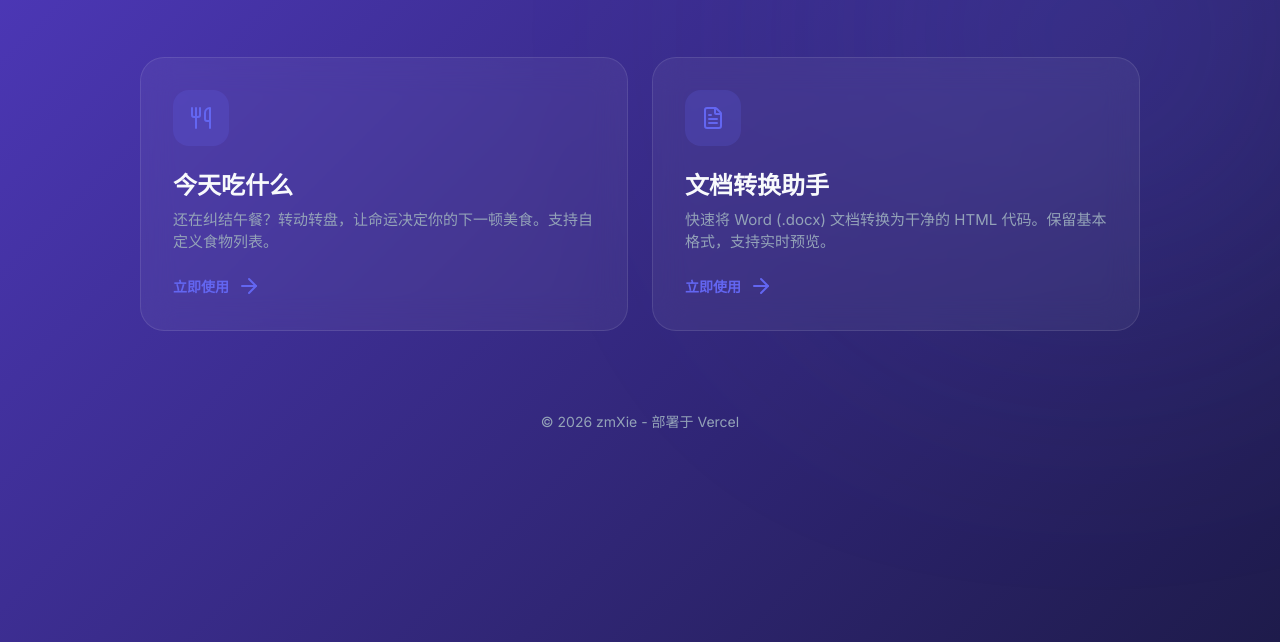
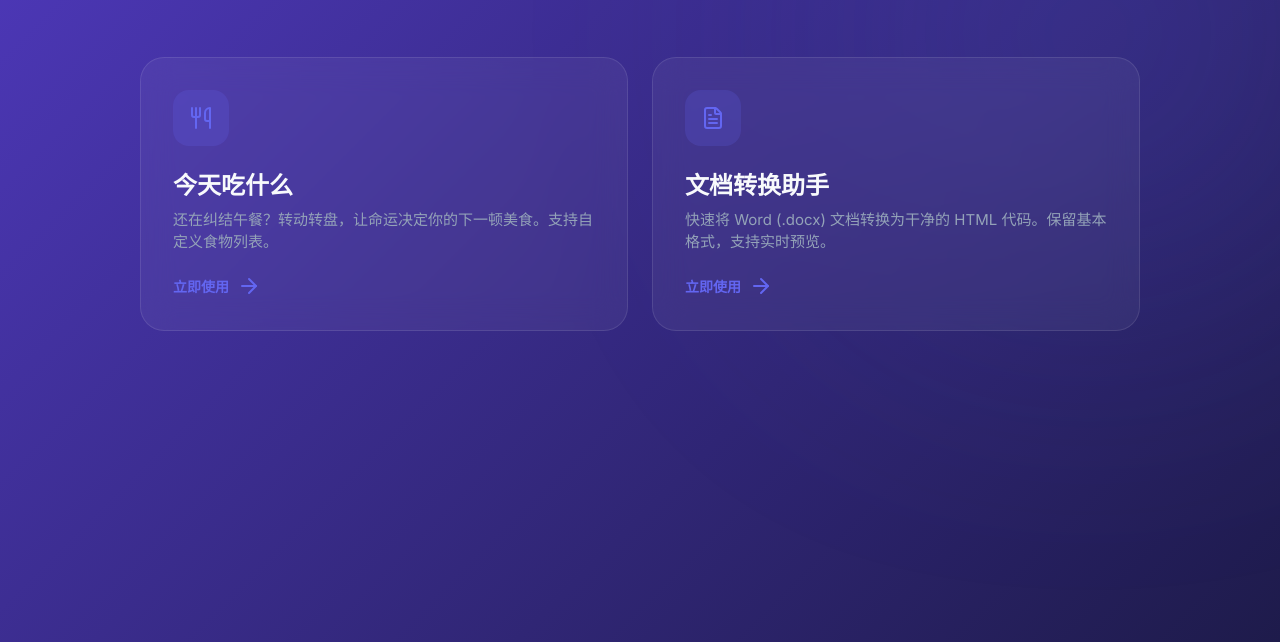
Before and after one commit to zmXie/static, a plain HTML site: page index.html in a window 1280 px wide. Shown: the part 158-800 px from the top of the page. Drawn offline with nearby package versions, Linux system fonts and the light colour scheme.

Commit message:
feat: 修改文件

```diff
--- a/index.html
+++ b/index.html
@@ -1,5 +1,6 @@
 <!DOCTYPE html>
 <html lang="zh-CN">
+
 <head>
     <meta charset="UTF-8">
     <meta name="viewport" content="width=device-width, initial-scale=1.0">
@@ -49,8 +50,13 @@
         }
 
         @keyframes float {
-            from { transform: translate(0, 0); }
-            to { transform: translate(-100px, 100px); }
+            from {
+                transform: translate(0, 0);
+            }
+
+            to {
+                transform: translate(-100px, 100px);
+            }
         }
 
         header {
@@ -145,11 +151,17 @@
         }
 
         @media (max-width: 640px) {
-            h1 { font-size: 36px; }
-            .tools-grid { grid-template-columns: 1fr; }
+            h1 {
+                font-size: 36px;
+            }
+
+            .tools-grid {
+                grid-template-columns: 1fr;
+            }
         }
     </style>
 </head>
+
 <body>
     <div class="background-blob"></div>
 
@@ -186,12 +198,9 @@
         </a>
     </main>
 
-    <footer>
-        &copy; 2026 zmXie - 部署于 Vercel
-    </footer>
-
     <script>
         lucide.createIcons();
     </script>
 </body>
+
 </html>
```
